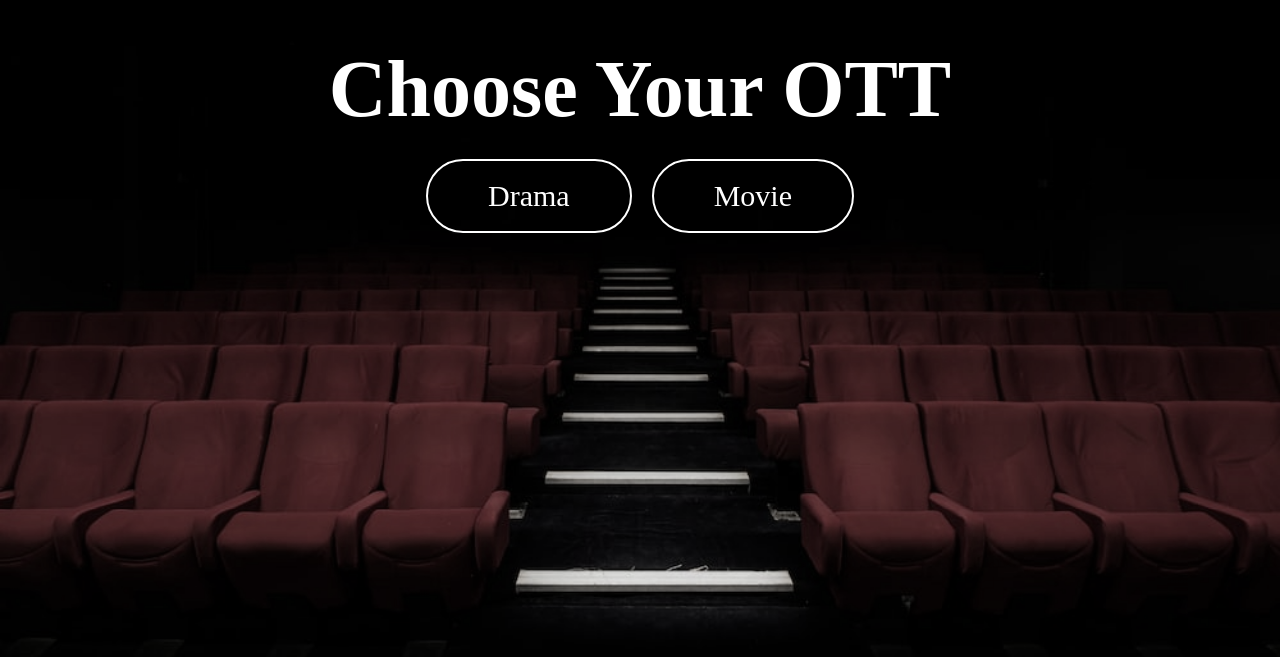
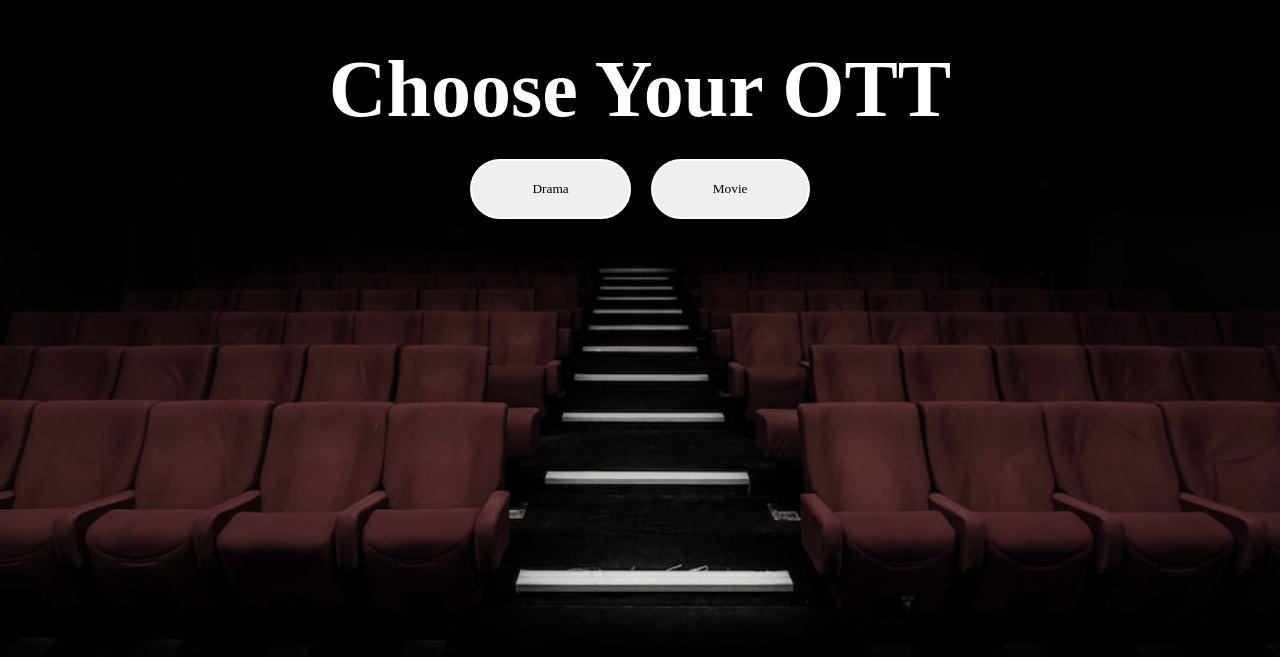
Before and after one commit to pro-gbm/Moogle, a React (Create React App) app in the folder frontend/: page /main in a window 1280 px wide. Shown: the part 143-800 px from the top of the page. Built offline with nearby package versions, Linux system fonts and the light colour scheme.

Commit message:
[Feat] AppMain - AppSurvey 연결

```diff
--- a/frontend/src/view/AppMain.jsx
+++ b/frontend/src/view/AppMain.jsx
@@ -1,47 +1,68 @@
-import { Fragment } from "react";
+import { useNavigate } from "react-router-dom";
 
-function AppMain() {
+const AppMain = () => {
+  const navigate = useNavigate();
+
+  const handleClick = () => {
+    navigate("/survey");
+  };
   return (
-    <Fragment>
+    <>
       <div
         style={{
-          color: 'white',
-          textAlign: 'center',
-          paddingTop:'15%',
-          fontSize: '80px',
-          fontFamily:'serif',
-          fontWeight: 'bold'
-        }}>Choose Your OTT</div>
+          color: "white",
+          textAlign: "center",
+          paddingTop: "15%",
+          fontSize: "80px",
+          fontFamily: "serif",
+          fontWeight: "bold",
+        }}
+      >
+        Choose Your OTT
+      </div>
       <div
         style={{
-          display:'flex',
-          alignItems:'center',
-          justifyContent:'center',
-          color: 'white',
-          padding: '30px',
-          fontSize: '30px'
-          }}>
-        <div
+          display: "flex",
+          alignItems: "center",
+          justifyContent: "center",
+          color: "white",
+          padding: "30px",
+          fontSize: "30px",
+        }}
+      >
+        <button
+          type="button"
           style={{
-            marginRight:'10px',
-            border: '2px solid white',
-            borderRadius: '40px',
-            textAlign: 'center',
-            fontFamily:'serif',
-            padding: '20px 60px 20px 60px'
-        }}>Drama</div>
-        <div
+            display: "inline-block",
+            marginRight: "10px",
+            border: "2px solid white",
+            borderRadius: "40px",
+            textAlign: "center",
+            fontFamily: "serif",
+            padding: "20px 60px 20px 60px",
+            cursor: "pointer",
+          }}
+          onClick={handleClick}
+        >
+          Drama
+        </button>
+        <button
+          type="button"
           style={{
-            marginLeft:'10px',
-            border: '2px solid white',
-            borderRadius: '40px',
-            textAlign: 'center',
-            fontFamily:'serif',
-            padding: '20px 60px 20px 60px'
-        }}>Movie</div>
+            marginLeft: "10px",
+            border: "2px solid white",
+            borderRadius: "40px",
+            textAlign: "center",
+            fontFamily: "serif",
+            padding: "20px 60px 20px 60px",
+            cursor: "pointer",
+          }}
+        >
+          Movie
+        </button>
       </div>
-    </Fragment>
-  )
-}
+    </>
+  );
+};
 
 export default AppMain;
--- a/frontend/src/view/AppResult.jsx
+++ b/frontend/src/view/AppResult.jsx
@@ -1,5 +1,7 @@
-function AppResult() {
+import React from "react";
+
+const AppResult = () => {
   return <div>결과</div>;
-}
+};
 
 export default AppResult;
```
Also changed, not shown: frontend/src/view/AppSurvey.jsx (+9 -9 lines).
